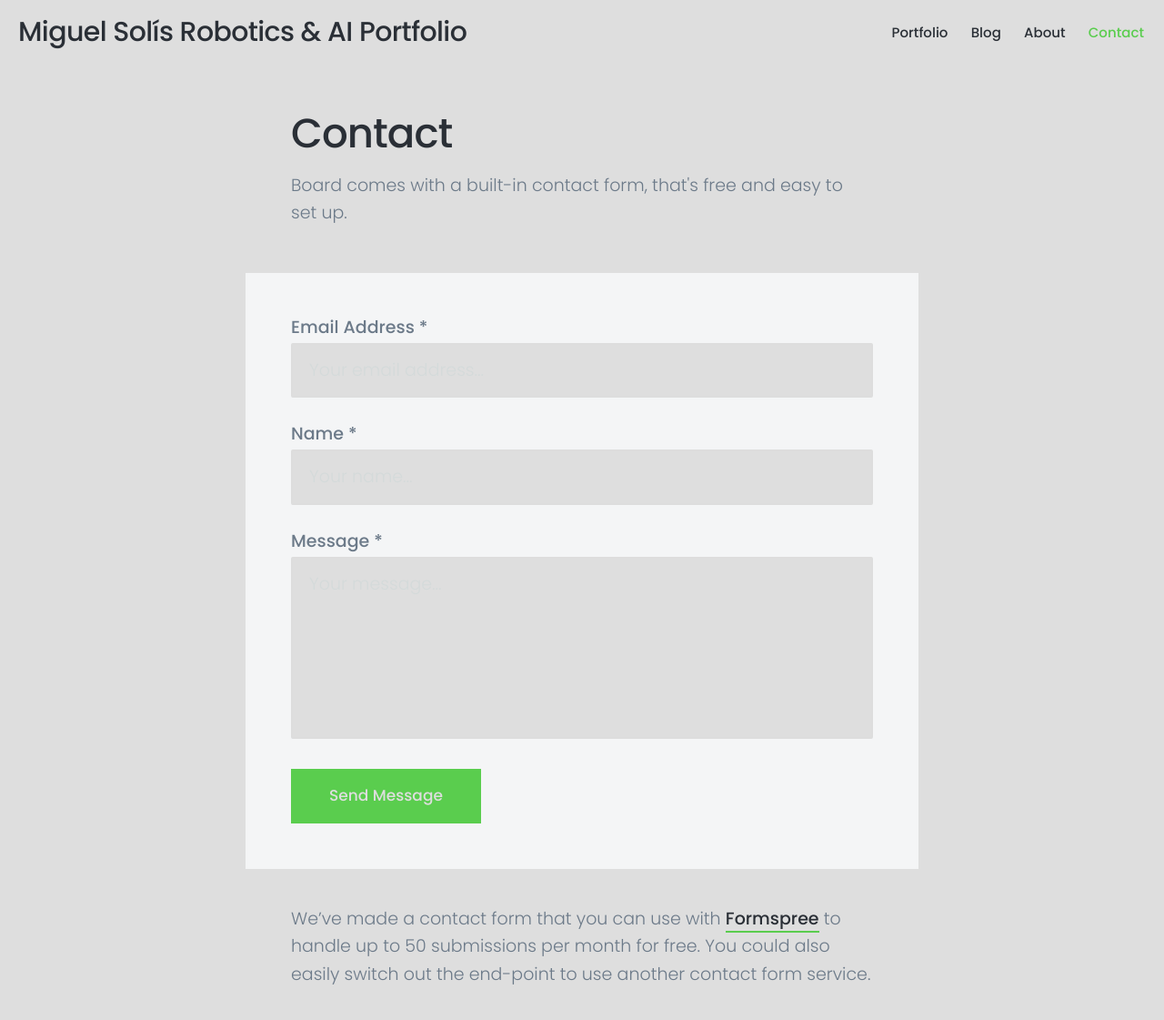
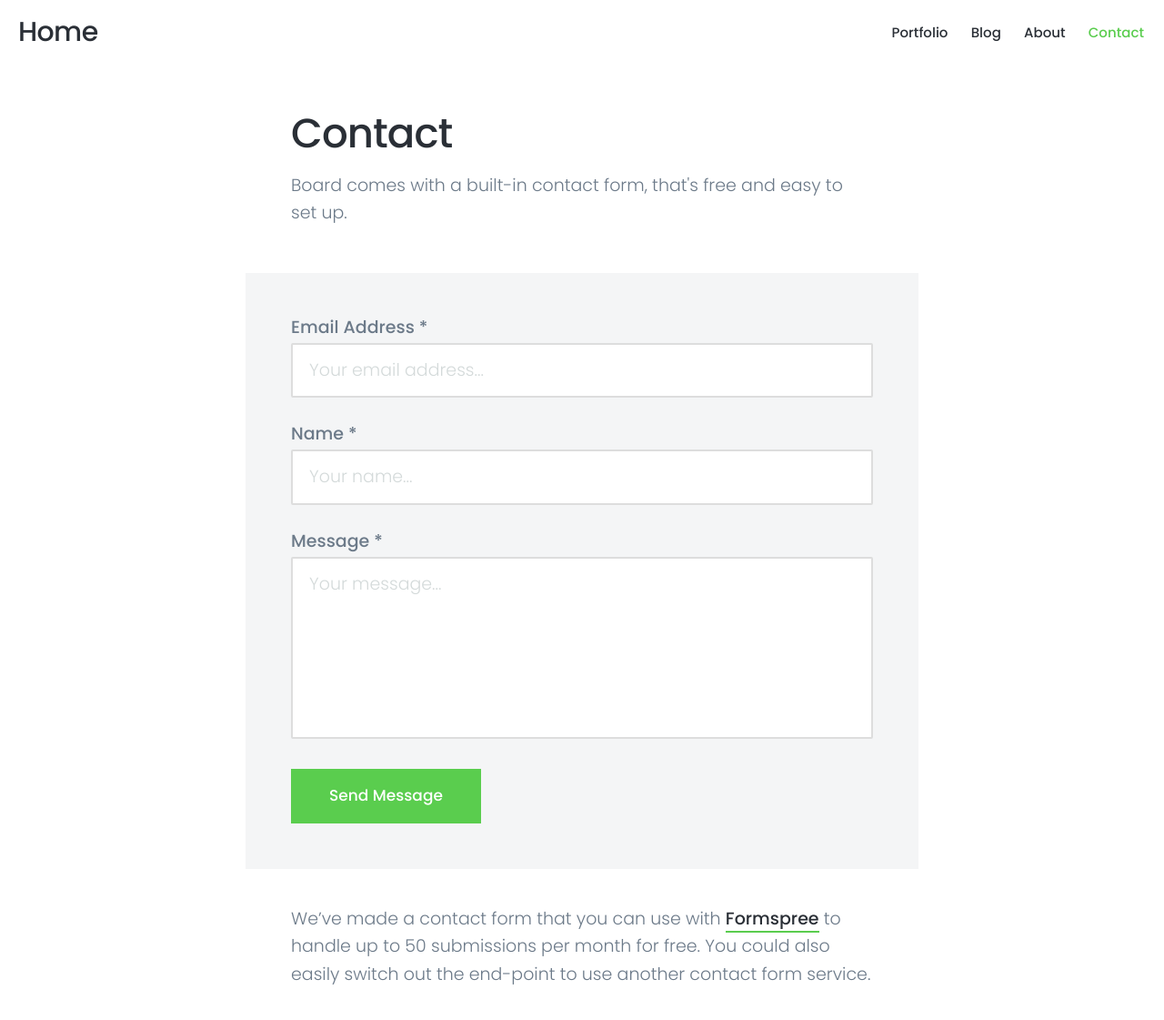
Before and after one commit to MiguelSolisSegura/MiguelSolisSegura.github.io, a Jekyll site: the page built from _pages/contact.md, in a window 1280 px wide, cut to the strip 0-1162 px from the top of the page. Shown: the top 1121 px of the strip at 91% size. Built offline with Jekyll 4.4.1, drawn with Linux system fonts in a browser that asks for light colours; nearby versions of some CDN libraries.

```diff
--- a/_data/settings.yml
+++ b/_data/settings.yml
@@ -1,5 +1,5 @@
 basic_settings:
-  site_title: Miguel Solís Robotics & AI Portfolio
+  site_title: Home
   favicon_image: /images/favicon.png
 
 header_settings:
@@ -59,7 +59,7 @@ social_settings:
   linkedin_url: 'https://linkedin.com/in/miguelsolissegura'
 
 color_settings:
-  background_color: '#DEDEDE'
+  background_color: '#FFFFFF'
   background_alt_color: '#f4f5f6'
   text_dark_color: '#2A2F36'
   text_medium_color: '#6C7A89'
```
